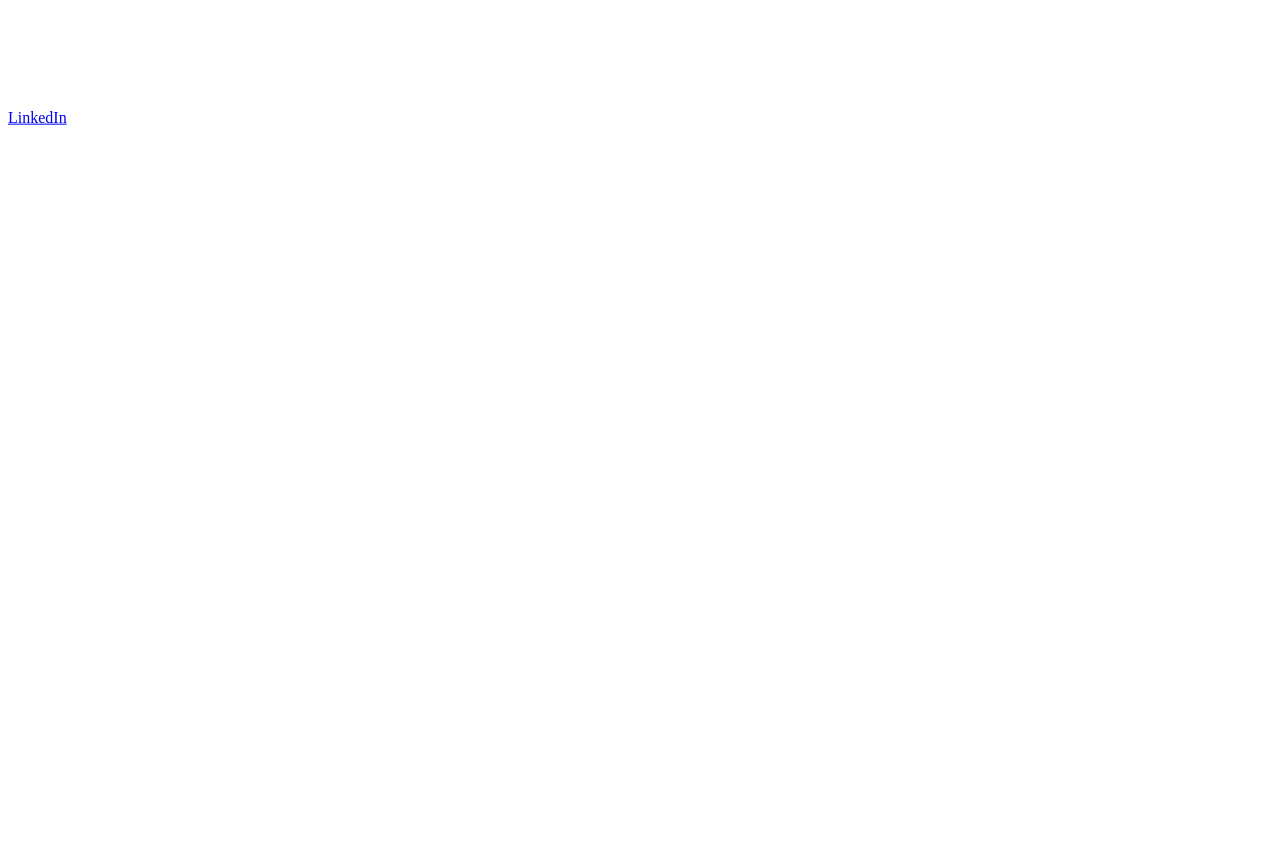
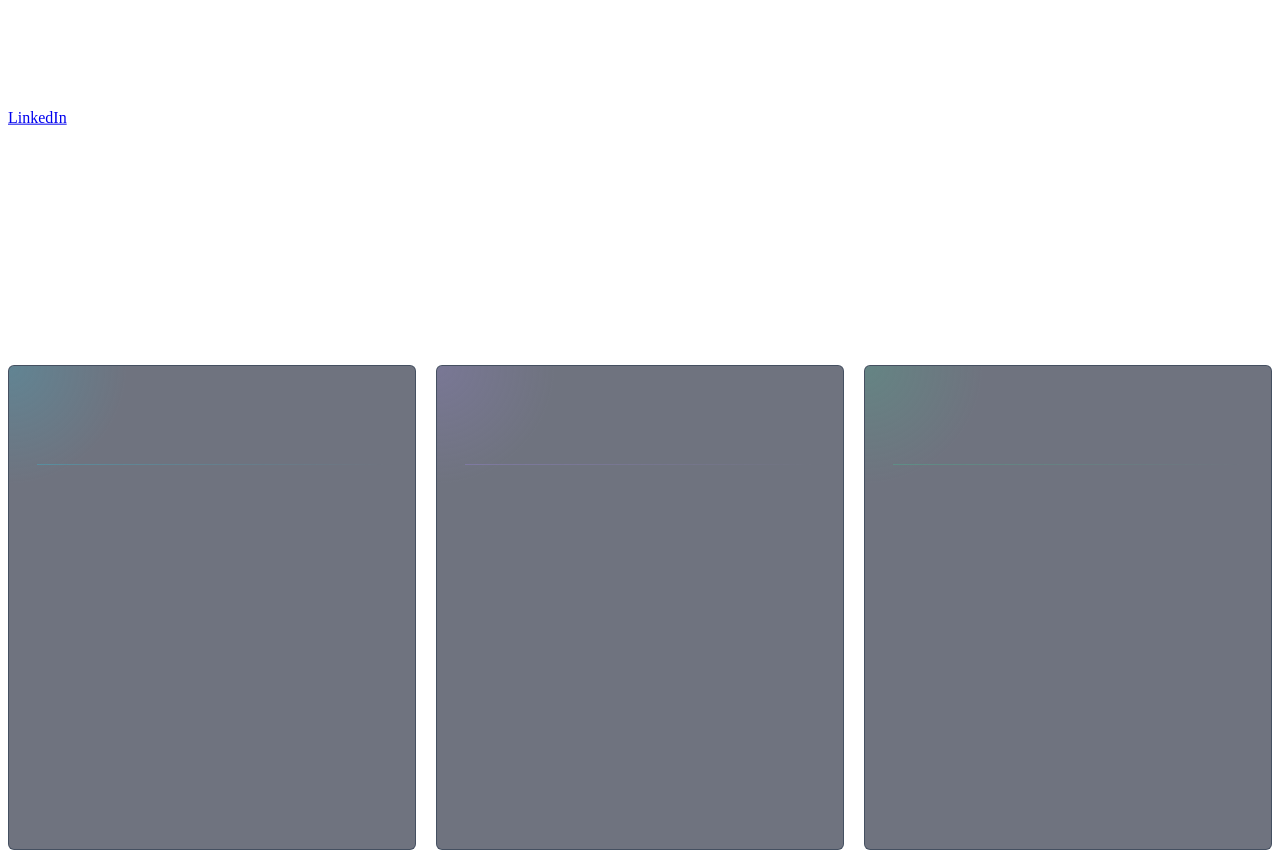
Before and after one commit to ShubhamKafle44/Portfolio, a Next.js app in the folder client/: page /About in a window 1280 px wide. Shown: the part 6480-7332 px from the top of the page. Before the commit the page ends 6891 px from the top, so only its background shows below. Built offline with nearby package versions, Linux system fonts and the light colour scheme.

Commit message:
Update the skills section

```diff
--- a/client/src/components/Skills.jsx
+++ b/client/src/components/Skills.jsx
@@ -1,82 +1,354 @@
-import React, { useEffect, useRef } from "react";
+import React, { useEffect, useRef, useState } from "react";
 import gsap from "gsap";
+import { ScrollTrigger } from "gsap/ScrollTrigger";
+gsap.registerPlugin(ScrollTrigger);
 
-const Skills = () => {
-  const skillsRef = useRef(null);
-  const barsRef = useRef([]);
+// ─── Add to index.html ────────────────────────────────────────────────────────
+// <link href="https://fonts.googleapis.com/css2?family=Syne:wght@700;800&family=DM+Mono:wght@400;500&family=DM+Sans:wght@300;400&display=swap" rel="stylesheet">
 
-  const skills = [
-    { name: "FastAPI", level: 90 },
-    { name: "AWS", level: 75 },
-    { name: "Django", level: 80 },
-    { name: "React", level: 70 },
-    { name: "Node.js", level: 75 },
+const CATEGORIES = [
+  {
+    label: "Languages",
+    icon: "{ }",
+    color: "#22d3ee",
+    glow: "rgba(34,211,238,0.18)",
+    skills: [
+      { name: "Python", level: 95 },
+      { name: "C#", level: 90 },
+      { name: "TypeScript", level: 85 },
+      { name: "JavaScript", level: 85 },
+      { name: "SQL", level: 85 },
+      { name: "C++", level: 70 },
+      { name: "Java", level: 70 },
+    ],
+  },
+  {
+    label: "Frameworks",
+    icon: "</>",
+    color: "#a78bfa",
+    glow: "rgba(167,139,250,0.18)",
+    skills: [
+      { name: "ASP.NET Core", level: 90 },
+      { name: "React", level: 85 },
+      { name: "Blazor", level: 85 },
+      { name: "FastAPI", level: 80 },
+      { name: "Node.js", level: 80 },
+      { name: "Next.js", level: 80 },
+      { name: "Tailwind CSS", level: 80 },
+      { name: "Django", level: 75 },
+      { name: "Spring Boot", level: 70 },
+    ],
+  },
+  {
+    label: "Databases",
+    icon: "⬡",
+    color: "#34d399",
+    glow: "rgba(52,211,153,0.18)",
+    skills: [
+      { name: "SQL Server", level: 90 },
+      { name: "PostgreSQL", level: 80 },
+      { name: "MongoDB", level: 80 },
+      { name: "MySQL", level: 75 },
+      { name: "Redis", level: 75 },
+      { name: "DynamoDB", level: 70 },
+    ],
+  },
+  {
+    label: "Cloud & DevOps",
+    icon: "↑",
+    color: "#fb923c",
+    glow: "rgba(251,146,60,0.18)",
+    skills: [
+      { name: "AWS", level: 85 },
+      { name: "Docker", level: 80 },
+      { name: "GitHub Actions", level: 75 },
+      { name: "Jenkins", level: 70 },
+      { name: "Cloudflare", level: 70 },
+    ],
+  },
+  {
+    label: "Tools",
+    icon: "⚙",
+    color: "#f472b6",
+    glow: "rgba(244,114,182,0.18)",
+    skills: [
+      { name: "Git", level: 90 },
+      { name: "Postman", level: 80 },
+      { name: "Syncfusion", level: 75 },
+      { name: "Railway", level: 70 },
+    ],
+  },
+];
 
-    { name: "JavaScript", level: 80 },
-    { name: "Python", level: 90 },
-    { name: "TypeScript", level: 85 },
-    { name: "MongoDB", level: 75 },
-  ];
+/* ── Single skill row ── */
+const SkillRow = ({ skill, color, glow, delay }) => {
+  const barRef = useRef(null);
+  const rowRef = useRef(null);
+  const [hovered, setHovered] = useState(false);
 
   useEffect(() => {
-    const bars = barsRef.current;
+    gsap.set(barRef.current, { scaleX: 0, transformOrigin: "left" });
+    gsap.set(rowRef.current, { opacity: 0, x: -12 });
 
-    // Initial setup
-    gsap.set(bars, { width: 0 });
-    gsap.set(skillsRef.current.children, { opacity: 0, y: 30 });
+    const tl = gsap.timeline({
+      scrollTrigger: {
+        trigger: rowRef.current,
+        start: "top bottom-=60",
+        toggleActions: "play none none reverse",
+      },
+    });
 
-    // Animate skills title and description
-    gsap.to(skillsRef.current.children, {
-      opacity: 1,
-      y: 0,
-      duration: 0.8,
-      stagger: 0.2,
+    tl.to(rowRef.current, { opacity: 1, x: 0, duration: 0.4, ease: "power2.out", delay })
+      .to(barRef.current, {
+        scaleX: skill.level / 100,
+        duration: 1.1,
+        ease: "expo.out",
+      }, "-=0.1");
+  }, [skill.level, delay]);
+
+  return (
+    <div
+      ref={rowRef}
+      onMouseEnter={() => setHovered(true)}
+      onMouseLeave={() => setHovered(false)}
+      style={{
+        display: "flex",
+        alignItems: "center",
+        gap: "14px",
+        padding: "10px 14px",
+        borderRadius: "4px",
+        background: hovered ? `${glow}` : "transparent",
+        border: `1px solid ${hovered ? color + "44" : "transparent"}`,
+        transition: "background 0.25s, border-color 0.25s",
+        cursor: "default",
+      }}
+    >
+      {/* Name */}
+      <span
+        style={{
+          fontFamily: "'DM Mono', monospace",
+          fontSize: "0.78rem",
+          color: hovered ? "#f8fafc" : "#94a3b8",
+          transition: "color 0.2s",
+          minWidth: "130px",
+          whiteSpace: "nowrap",
+          overflow: "hidden",
+          textOverflow: "ellipsis",
+          letterSpacing: "0.02em",
+        }}
+      >
+        {skill.name}
+      </span>
+
+      {/* Bar track */}
+      <div
+        style={{
+          flex: 1,
+          height: "3px",
+          background: "rgba(255,255,255,0.06)",
+          borderRadius: "2px",
+          overflow: "hidden",
+          position: "relative",
+        }}
+      >
+        <div
+          ref={barRef}
+          style={{
+            position: "absolute",
+            inset: 0,
+            background: `linear-gradient(90deg, ${color}88, ${color})`,
+            borderRadius: "2px",
+            boxShadow: hovered ? `0 0 8px ${color}88` : "none",
+            transition: "box-shadow 0.25s",
+          }}
+        />
+      </div>
+
+      {/* Percent */}
+      <span
+        style={{
+          fontFamily: "'DM Mono', monospace",
+          fontSize: "0.72rem",
+          color: color,
+          minWidth: "32px",
+          textAlign: "right",
+          opacity: hovered ? 1 : 0.6,
+          transition: "opacity 0.2s",
+        }}
+      >
+        {skill.level}
+      </span>
+    </div>
+  );
+};
+
+/* ── Category panel ── */
+const CategoryPanel = ({ cat, panelIndex }) => {
+  const headerRef = useRef(null);
+
+  useEffect(() => {
+    gsap.set(headerRef.current, { opacity: 0, y: 20 });
+    gsap.to(headerRef.current, {
+      opacity: 1, y: 0, duration: 0.6, ease: "power3.out",
       scrollTrigger: {
-        trigger: skillsRef.current,
+        trigger: headerRef.current,
+        start: "top bottom-=80",
+        toggleActions: "play none none reverse",
+      },
+    });
+  }, []);
+
+  return (
+    <div
+      style={{
+        background: "rgba(15,23,42,0.6)",
+        border: "1px solid rgba(51,65,85,0.7)",
+        borderRadius: "6px",
+        padding: "1.75rem",
+        backdropFilter: "blur(12px)",
+        position: "relative",
+        overflow: "hidden",
+      }}
+    >
+      {/* Corner glow */}
+      <div style={{
+        position: "absolute",
+        top: 0, left: 0,
+        width: "120px", height: "120px",
+        background: `radial-gradient(circle at top left, ${cat.glow}, transparent 70%)`,
+        pointerEvents: "none",
+      }} />
+
+      {/* Header */}
+      <div ref={headerRef} style={{ display: "flex", alignItems: "center", gap: "12px", marginBottom: "1.25rem" }}>
+        <span
+          style={{
+            fontFamily: "'DM Mono', monospace",
+            fontSize: "1rem",
+            color: cat.color,
+            background: `${cat.color}15`,
+            border: `1px solid ${cat.color}44`,
+            borderRadius: "4px",
+            padding: "4px 10px",
+            lineHeight: 1,
+          }}
+        >
+          {cat.icon}
+        </span>
+        <h3
+          style={{
+            fontFamily: "'Syne', sans-serif",
+            fontWeight: 800,
+            fontSize: "1rem",
+            color: "#f8fafc",
+            letterSpacing: "0.04em",
+            textTransform: "uppercase",
+          }}
+        >
+          {cat.label}
+        </h3>
+        <span
+          style={{
+            marginLeft: "auto",
+            fontFamily: "'DM Mono', monospace",
+            fontSize: "0.65rem",
+            color: "#475569",
+            letterSpacing: "0.06em",
+          }}
+        >
+          {cat.skills.length} skills
+        </span>
+      </div>
+
+      {/* Divider */}
+      <div style={{ height: "1px", background: `linear-gradient(90deg, ${cat.color}44, transparent)`, marginBottom: "1rem" }} />
+
+      {/* Skills */}
+      <div style={{ display: "flex", flexDirection: "column", gap: "2px" }}>
+        {cat.skills.map((skill, i) => (
+          <SkillRow
+            key={skill.name}
+            skill={skill}
+            color={cat.color}
+            glow={cat.glow}
+            delay={i * 0.04}
+          />
+        ))}
+      </div>
+    </div>
+  );
+};
+
+/* ── Main Skills component ── */
+const Skills = () => {
+  const titleRef = useRef(null);
+
+  useEffect(() => {
+    gsap.set(titleRef.current.children, { opacity: 0, y: 30 });
+    gsap.to(titleRef.current.children, {
+      opacity: 1, y: 0, duration: 0.7, stagger: 0.15, ease: "power3.out",
+      scrollTrigger: {
+        trigger: titleRef.current,
         start: "top center+=100",
         toggleActions: "play none none reverse",
       },
     });
-
-    // Animate skill bars
-    bars.forEach((bar, index) => {
-      gsap.to(bar, {
-        width: `${skills[index].level}%`,
-        duration: 1.5,
-        ease: "power3.out",
-        scrollTrigger: {
-          trigger: skillsRef.current,
-          start: "top center+=100",
-          toggleActions: "play none none reverse",
-        },
-      });
-    });
   }, []);
 
   return (
-    <div ref={skillsRef} className="space-y-12">
-      <div className="text-center space-y-4">
-        <h2 className="text-4xl font-bold text-white">My Skills</h2>
-        <p className="text-gray-400 max-w-2xl mx-auto">
-          I've worked with a variety of technologies and frameworks, constantly
-          learning and improving my skills.
+    <div style={{ fontFamily: "'DM Sans', sans-serif" }}>
+      {/* Title block */}
+      <div ref={titleRef} style={{ textAlign: "center", marginBottom: "3.5rem" }}>
+        <p
+          style={{
+            fontFamily: "'DM Mono', monospace",
+            fontSize: "0.72rem",
+            letterSpacing: "0.2em",
+            textTransform: "uppercase",
+            color: "#22d3ee",
+            marginBottom: "0.75rem",
+          }}
+        >
+          Technical Proficiency
+        </p>
+        <h2
+          style={{
+            fontFamily: "'Syne', sans-serif",
+            fontWeight: 800,
+            fontSize: "clamp(2rem, 5vw, 3.25rem)",
+            color: "#f8fafc",
+            letterSpacing: "-0.03em",
+            lineHeight: 1.1,
+            marginBottom: "1rem",
+          }}
+        >
+          Skills &amp; Stack
+        </h2>
+        <p
+          style={{
+            color: "#64748b",
+            maxWidth: "480px",
+            margin: "0 auto",
+            fontSize: "0.9rem",
+            lineHeight: 1.75,
+            fontWeight: 300,
+          }}
+        >
+          A snapshot of the languages, frameworks, and tools I reach for — built
+          through real projects, not just tutorials.
         </p>
       </div>
 
-      <div className="grid md:grid-cols-2 gap-8">
-        {skills.map((skill, index) => (
-          <div key={skill.name} className="space-y-2">
-            <div className="flex justify-between text-white">
-              <span>{skill.name}</span>
-              <span>{skill.level}%</span>
-            </div>
-            <div className="h-3 bg-gray-700 rounded-full overflow-hidden">
-              <div
-                ref={(el) => (barsRef.current[index] = el)}
-                className="h-full bg-purple-600 rounded-full"
-              />
-            </div>
-          </div>
+      {/* Category grid */}
+      <div
+        style={{
+          display: "grid",
+          gridTemplateColumns: "repeat(auto-fill, minmax(340px, 1fr))",
+          gap: "1.25rem",
+        }}
+      >
+        {CATEGORIES.map((cat, i) => (
+          <CategoryPanel key={cat.label} cat={cat} panelIndex={i} />
         ))}
       </div>
     </div>
```
